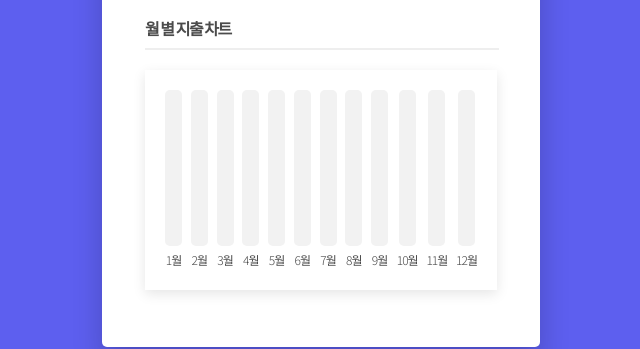
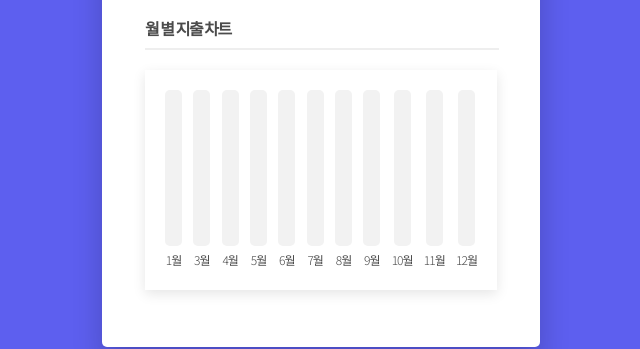
Before and after one commit to sypear/my-pocket, a React (Create React App) app: page / in a window 1280 px wide. Shown: the part 440-789 px from the top of the page, without its empty margins (319-959 px from the left). Built offline with nearby package versions, Linux system fonts and the light colour scheme.

Commit message:
:recycle: 변수명 수정

```diff
--- a/src/components/Chart/Chart.js
+++ b/src/components/Chart/Chart.js
@@ -3,19 +3,19 @@ import ChartBar from "./ChartBar";
 import "./Chart.css";
 
 const Chart = (props) => {
-    const expensesAmount = props.expenses.map(expense => expense.amount);
-    const maxAmount = Math.max(...expensesAmount);
+    const amountOfChartDatas = props.chartDatas.map(data => data.amount);
+    const maximumAmountOfChartDatas = Math.max(...amountOfChartDatas);
 
     return (
         <div className="chart">
             {
-                props.expenses.map((expense) => (
+                props.chartDatas.map((expense) => (
                     <ChartBar
                         key={expense.month}
                         year={props.filterBaseYear}
-                        month={expense.month}
+                        label={expense.label}
                         amount={expense.amount}
-                        maxAmount={maxAmount}
+                        maximumAmount={maximumAmountOfChartDatas}
                     />
                 ))
             }
--- a/src/components/Chart/ChartBar.js
+++ b/src/components/Chart/ChartBar.js
@@ -4,15 +4,14 @@ import "./ChartBar.css";
 
 const ChartBar = (props) => {
     const [isShowAmount, setIsShowAmount] = useState(false);
-    const fillBarStyle = props.amount === props.maxAmount ? "5px" : "";
-    const expenseYear = props.year;
-    const expenseMonth = props.month;
-    const expenseAmount = addComma(props.amount.toString());
-
+    const fillBarStyle = props.amount === props.maximumAmount ? "5px" : "";
+    const year = props.year;
+    const month = props.label;
+    const amount = addComma(props.amount.toString());
     let fillHeight = "0%";
 
-    if (props.maxAmount > 0) {
-        fillHeight = Math.round((props.amount / props.maxAmount) * 100) + "%";
+    if (props.maximumAmount > 0) {
+        fillHeight = Math.round((props.amount / props.maximumAmount) * 100) + "%";
     }
 
     const showAmountHandler = () => {
@@ -31,15 +30,15 @@ const ChartBar = (props) => {
                     style={{height: fillHeight, borderRadius: fillBarStyle}}
                     onMouseOver={showAmountHandler}
                     onMouseOut={hideAmountHandler}
-                    aria-label={`${expenseYear}년 ${expenseMonth}월 지출 금액: ${expenseAmount}원`}>
+                    aria-label={`${year}년 ${month}월 지출 금액: ${amount}원`}>
                         {
                             isShowAmount &&
-                            <div className="chart-bar__expense fs-tiny fw-bold">{expenseAmount}</div>
+                            <div className="chart-bar__expense fs-tiny fw-bold">{amount}</div>
                         }
                 </div>
             </div>
             <strong className="fs-tiny fw-light">
-                {expenseMonth}월
+                {month}월
             </strong>
         </div>
     );
--- a/src/components/Pocket/PocketChart.js
+++ b/src/components/Pocket/PocketChart.js
@@ -3,32 +3,31 @@ import Chart from "../Chart/Chart";
 import "./PocketChart.css";
 
 const PocketChart = (props) => {
-    const monthExpenseData = [
-        { month: '1', amount: 0 },
-        { month: '2', amount: 0 },
-        { month: '3', amount: 0 },
-        { month: '4', amount: 0 },
-        { month: '5', amount: 0 },
-        { month: '6', amount: 0 },
-        { month: '7', amount: 0 },
-        { month: '8', amount: 0 },
-        { month: '9', amount: 0 },
-        { month: '10', amount: 0 },
-        { month: '11', amount: 0 },
-        { month: '12', amount: 0 }
+    const monthlyExpenseData = [
+        { label: '1', amount: 0 },
+        { label: '3', amount: 0 },
+        { label: '4', amount: 0 },
+        { label: '5', amount: 0 },
+        { label: '6', amount: 0 },
+        { label: '7', amount: 0 },
+        { label: '8', amount: 0 },
+        { label: '9', amount: 0 },
+        { label: '10', amount: 0 },
+        { label: '11', amount: 0 },
+        { label: '12', amount: 0 }
     ];
 
     props.filteredExpenses.forEach(expense => {
         const month = expense.date.getMonth();
 
-        monthExpenseData[month].amount += +expense.amount;
+        monthlyExpenseData[month].amount += +expense.amount;
     });
 
     return (
         <div className="pocket__chart">
             <h2 className="fs-normal">월 별 지출 차트</h2>
             <Chart
-                expenses={monthExpenseData}
+                chartDatas={monthlyExpenseData}
                 filterBaseYear={props.filterBaseYear}
             />
         </div>
```
